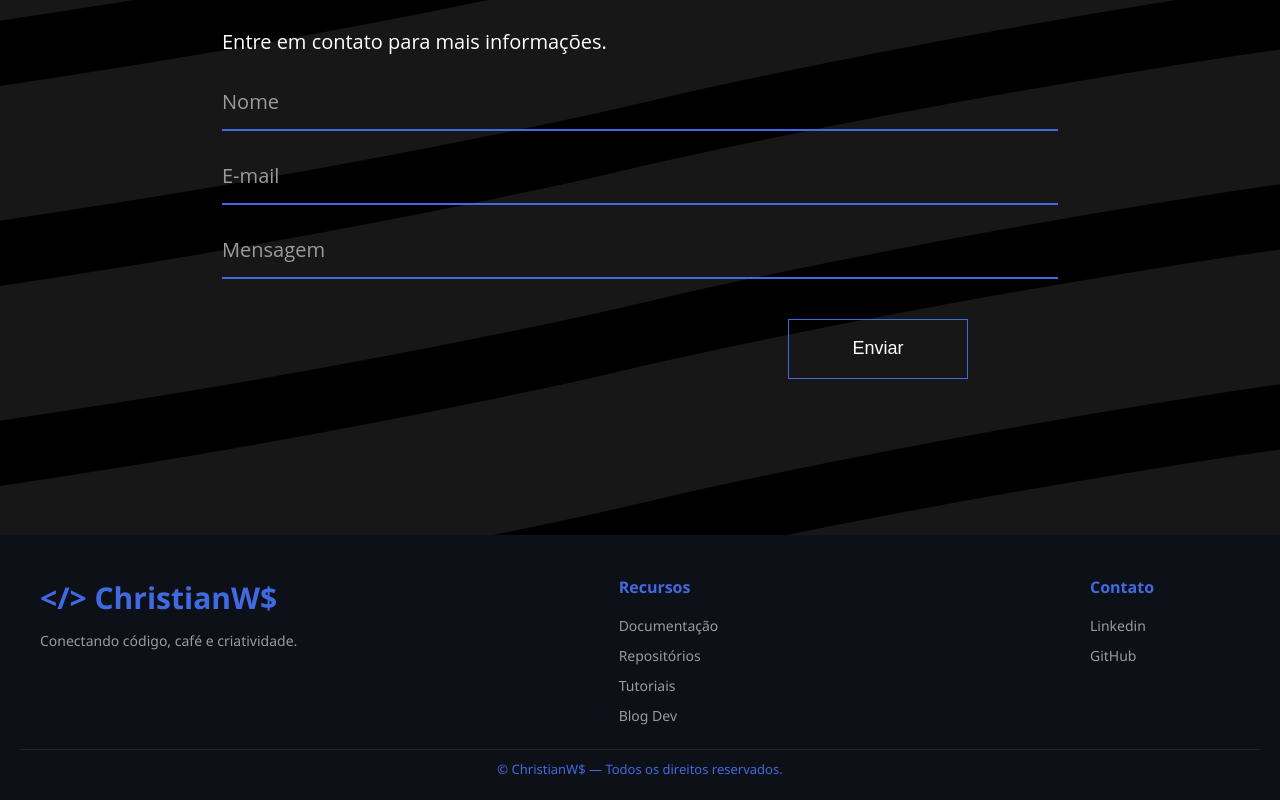
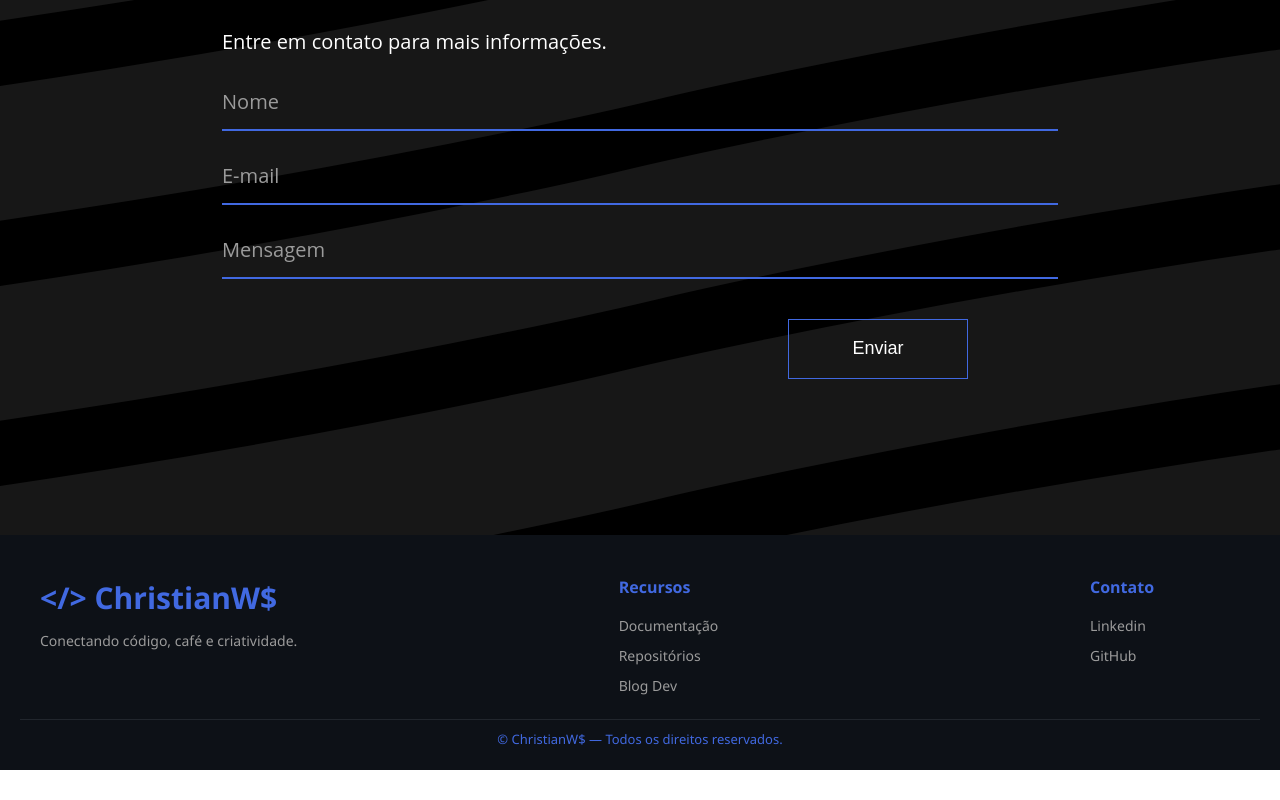
Before and after one commit to Wyterlin/my-website, a React (Create React App) app: page / in a window 1280 px wide. Shown: the part 3495-4295 px from the top of the page. After the commit the page ends 4265 px from the top, so only its background shows below. Built offline with nearby package versions, Linux system fonts and the light colour scheme.

Commit message:
Links added to footer

```diff
--- a/src/data/footerData.js
+++ b/src/data/footerData.js
@@ -1,27 +1,32 @@
 const footerData = {
   /*Sobre*/
-  title: "</> ChristianW$",
-  description: "Conectando código, café e criatividade.",
+  title: '</> ChristianW$',
+  description: 'Conectando código, café e criatividade.',
   /*Links*/
-  resourcesTitle: "Recursos",
+  resourcesTitle: 'Recursos',
   /*Recursos*/
   resources: [
-    { name: "Documentação", url: "#" },
-    { name: "Repositórios", url: "#" },
-    { name: "Tutoriais", url: "#" },
-    { name: "Blog Dev", url: "#" },
+    {
+      name: 'Documentação',
+      url: 'https://github.com/Wyterlin/my-website?tab=readme-ov-file#my-website',
+    },
+    {
+      name: 'Repositórios',
+      url: 'https://github.com/Wyterlin?tab=repositories',
+    },
+    { name: 'Blog Dev', url: 'https://dev.to/silveira' },
   ],
-  contactsTitle: "Contato",
+  contactsTitle: 'Contato',
   /*Contatos*/
   contacts: [
     {
-      name: "Linkedin",
-      url: "https://www.linkedin.com/in/christian-wyterlin-silveira",
+      name: 'Linkedin',
+      url: 'https://www.linkedin.com/in/christian-wyterlin-silveira',
     },
-    { name: "GitHub", url: "https://github.com/Wyterlin" },
+    { name: 'GitHub', url: 'https://github.com/Wyterlin' },
   ],
   /*Rodapé*/
-  footerBottom: "ChristianW$ — Todos os direitos reservados.",
+  footerBottom: 'ChristianW$ — Todos os direitos reservados.',
 };
 
 export default footerData;
```
